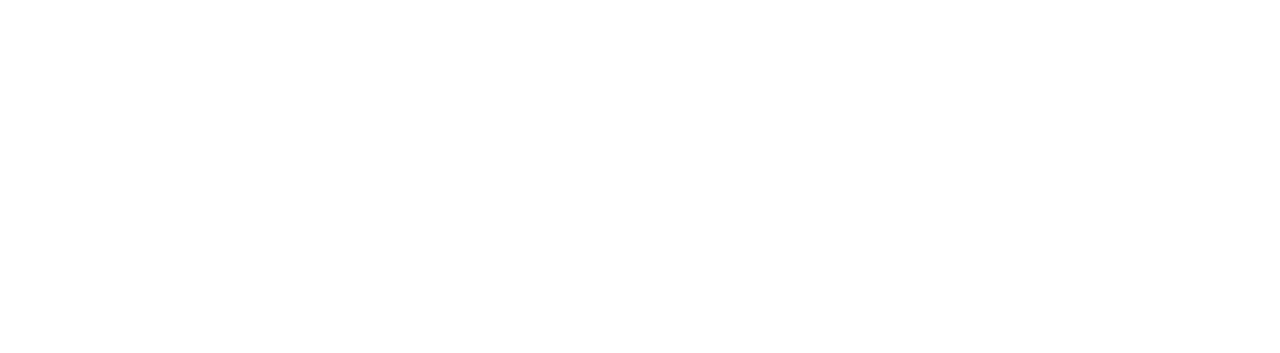
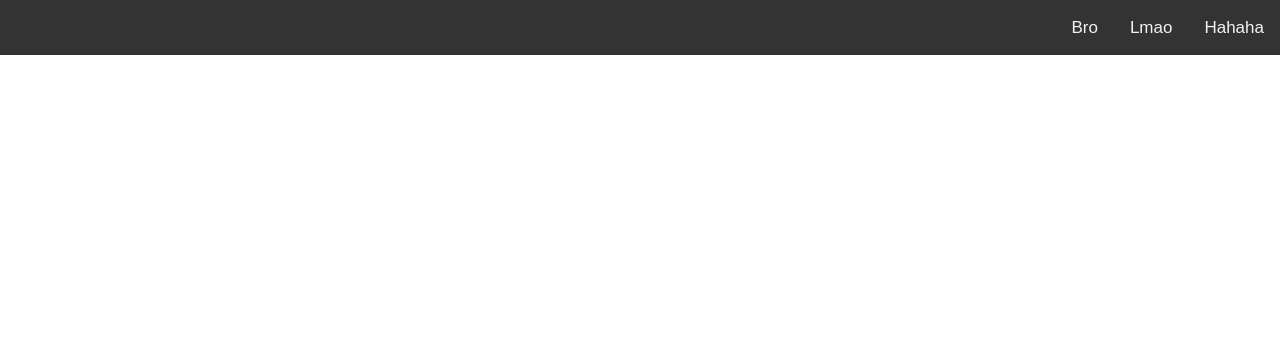
Before and after one commit to jkekLmao/test-loool, a plain HTML site: page index.html in a window 1280 px wide. Shown: the top 353 px of the page. Drawn offline with nearby package versions, Linux system fonts and the light colour scheme.

Commit message:
lmaohaha

```diff
--- a/index.html
+++ b/index.html
@@ -5,8 +5,55 @@
     <meta name="viewport" content="width=device-width, initial-scale=1.0">
     <title>LOOOOOL</title>
     <link rel="stylesheet" href="style.css">
+    <script src="https://code.jquery.com/jquery-3.6.4.min.js"></script>
 </head>
 <body>
-    <h1>BRO LOOOOL</h1>
+    <div id="navbar">
+            <div class="navbar-item"><a href="#section1">Bro</a></div>
+            <div class="navbar-item"><a href="#section2">Lmao</a></div>
+            <div class="navbar-item"><a href="#section3">Hahaha</a></div>
+    </div>
+    <div class="section" id="section1" style="height: 100vh; background-color: #ffffff;">
+        <h2>Bro looool</h2>
+    </div>
+
+    <div class="section" id="section2" style="height: 100vh; background-color: #e0e0e0;">
+        <h2>Lmaooooo</h2>
+    </div>
+
+    <div class="section" id="section3" style="height: 100vh; background-color: #ffffff;">
+        <h2>hahhahaha</h2>
+    </div>
+
+    <script>
+        // jQuery script for smooth scrolling
+        $(document).ready(function(){
+            $("a").on('click', function(event) {
+                if (this.hash !== "") {
+                    event.preventDefault();
+                    var hash = this.hash;
+                    $('html, body').animate({
+                        scrollTop: $(hash).offset().top
+                    }, 800, function(){
+                        window.location.hash = hash;
+                    });
+                }
+            });
+        });
+    </script>
+    <script>
+        window.onscroll = function() {myFunction()};
+
+        var navbar = document.getElementById("navbar");
+        var sticky = navbar.offsetTop;
+
+        function myFunction() {
+          if (window.pageYOffset >= sticky) {
+            navbar.classList.add("sticky")
+          } else {
+            navbar.classList.remove("sticky");
+          }
+        }
+        </script>
 </body>
 </html>
--- a/style.css
+++ b/style.css
@@ -5,14 +5,36 @@
 
 body {
     font-family: Arial, sans-serif;
-    font-size: 36px;
     line-height: 1.6;
   }
 
-  h1 {
+  .section {
     display: flex;
     flex-direction: row;
     justify-content: center;
     align-items: center;
+    font-size: 38px;
     min-height: 100vh;
 }
+
+#navbar {
+  overflow: hidden;
+  background-color: #333;
+  display: flex;
+  justify-content: flex-end;
+}
+
+#navbar a {
+  float: left;
+  display: block;
+  color: #f2f2f2;
+  text-align: center;
+  padding: 14px 16px;
+  text-decoration: none;
+  font-size: 17px;
+}
+.sticky {
+  position: fixed;
+  top: 0;
+  width: 100%;
+}
```
